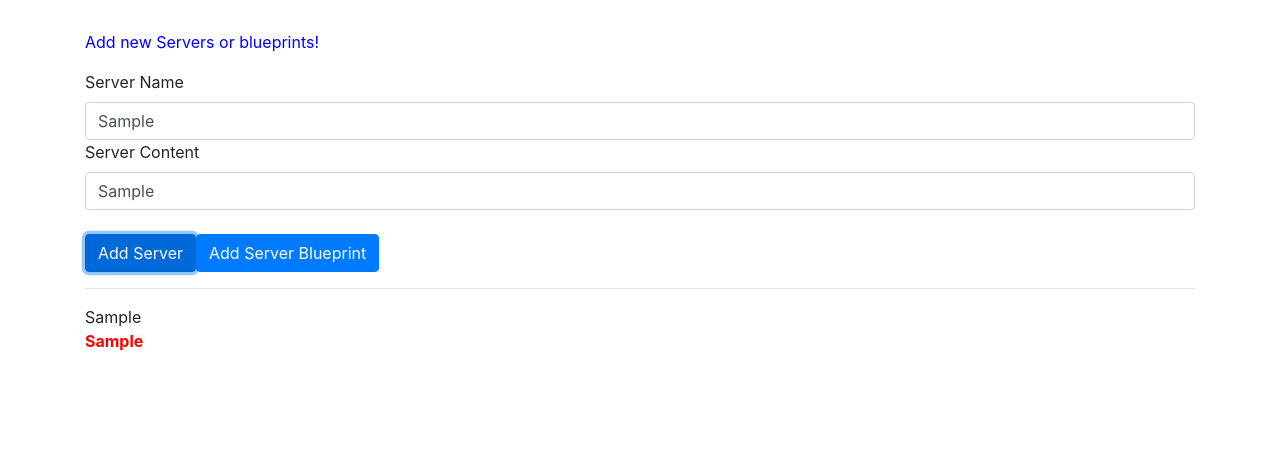
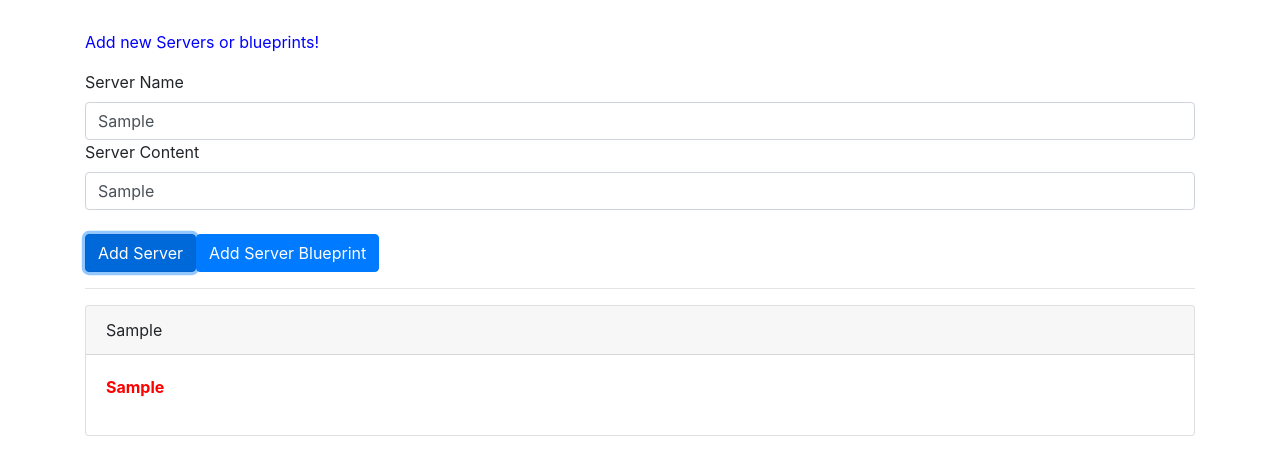
Before and after one commit to ericsoucy/angular-complete-guide2020-cmp-databinding, an Angular app: page / in a window 1280 px wide. Both pictures are taken after typing "Sample", "Sample" into the empty fields and a click on the button "Add Server". Shown: the top 472 px of the page. Built offline with nearby package versions, Linux system fonts and the light colour scheme.

Commit message:
bootstrap4

```diff
--- a/src/app/app.component.html
+++ b/src/app/app.component.html
@@ -3,28 +3,28 @@
     <div class="col-12">
       <p>Add new Servers or blueprints!</p>
       <label>Server Name</label>
-      <input type="text" class="form-control" [(ngModel)]="newServerName">
+      <input type="text" class="form-control" [(ngModel)]="newServerName" />
       <label>Server Content</label>
-      <input type="text" class="form-control" [(ngModel)]="newServerContent">
-      <br>
-      <button
-        class="btn btn-primary"
-        (click)="onAddServer()">Add Server</button>
-      <button
-        class="btn btn-primary"
-        (click)="onAddBlueprint()">Add Server Blueprint</button>
+      <input type="text" class="form-control" [(ngModel)]="newServerContent" />
+      <br />
+      <button class="btn btn-primary" (click)="onAddServer()">
+        Add Server
+      </button>
+      <button class="btn btn-primary" (click)="onAddBlueprint()">
+        Add Server Blueprint
+      </button>
     </div>
   </div>
-  <hr>
+  <hr />
   <div class="row">
     <div class="col-12">
-      <div
-        class="panel panel-default"
-        *ngFor="let element of serverElements">
-        <div class="panel-heading">{{ element.name }}</div>
-        <div class="panel-body">
+      <div class="card" *ngFor="let element of serverElements">
+        <div class="card-header">{{ element.name }}</div>
+        <div class="card-body">
           <p>
-            <strong *ngIf="element.type === 'server'" style="color: red">{{ element.content }}</strong>
+            <strong *ngIf="element.type === 'server'" style="color: red;">{{
+              element.content
+            }}</strong>
             <em *ngIf="element.type === 'blueprint'">{{ element.content }}</em>
           </p>
         </div>
```
